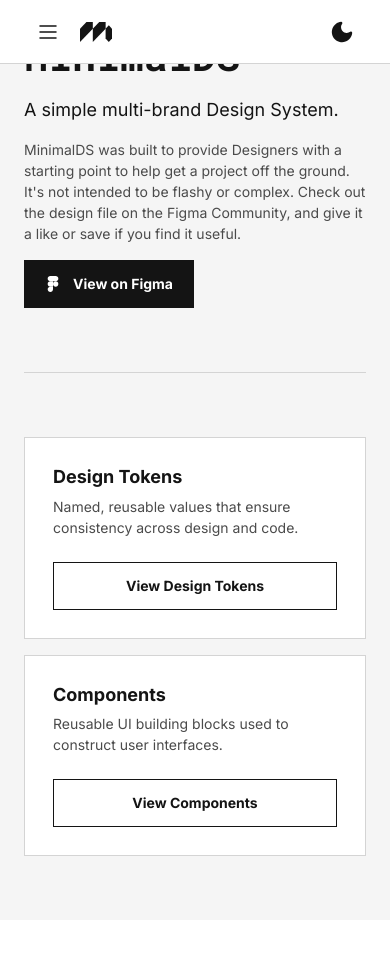
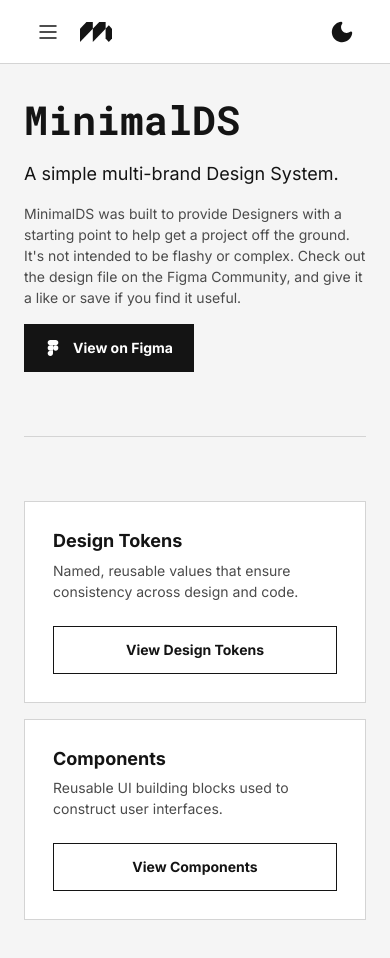
Before and after one commit to xlliott/minimalds, a React (Vite) app: page / in a window 390 px wide. Shown: the top 958 px of the page. Before the commit the page ends 920 px from the top, so only its background shows below. Built offline with nearby package versions, Linux system fonts and the light colour scheme.

Commit message:
Add files via upload

```diff
--- a/src/components/Layout/Layout.css
+++ b/src/components/Layout/Layout.css
@@ -36,7 +36,8 @@
   }
 
   .mds-layout__body {
-    overflow-x: clip;
+    overflow-x:  clip;
+    padding-top: 64px; /* offset for fixed navbar */
   }
 
   .mds-layout__content {
```
